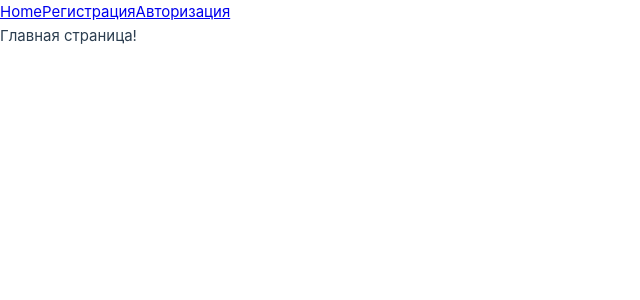
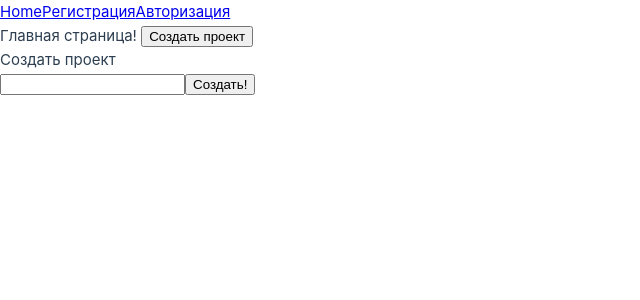
Before and after one commit to teaMasterAl/TaskBoardApp, a Vue app: page / in a window 1280 px wide. Shown: the top 300 px of the page, without its empty margins (0-640 px from the left). Built offline with nearby package versions, Linux system fonts and the light colour scheme; sample sign-in values are in the browser's storage.

Commit message:
create project

```diff
--- a/src/api/auth.ts
+++ b/src/api/api.ts
@@ -10,4 +10,7 @@ export const api = {
         login: (user: IUser): Promise<ILoginResponse> => apiRequest('POST', '/auth/login', user),
         register: (user: IUser): Promise<boolean> => apiRequest('POST', '/auth/signup', user)
     },
+    project: {
+        create: (params, token) => apiRequest('POST', '/projects/create-project', params, token)
+    }
 }
--- a/src/api/apiRequest.ts
+++ b/src/api/apiRequest.ts
@@ -2,19 +2,24 @@ import axios from 'axios';
 
 const baseURL = import.meta.env.VITE_API_BASE_URL
 
-export default async (method: string, path: string, data: object) => {
+export default async (method: string, path: string, data: object, token='' as string) => {
 
     const option = {
         method,
         headers: {
-            'Content-Type': 'application/json;charset=utf-8'
+            'Content-Type': 'application/json;charset=utf-8',
+            "Authorization": '',
         },
         baseURL,
         url: path,
         data: JSON.stringify(data)
     }
 
-    try{
+    if( token ) {
+        option.headers["Authorization"] = token
+    }
+
+    try {
         const response = await axios(option)
         return response.data
     } catch ( error ) {
--- /dev/null
+++ b/src/components/СreateProject.vue
@@ -0,0 +1,25 @@
+<script setup lang="ts">
+import {ref} from "vue";
+import {useProjectStore} from "~/stores/project";
+import {useAuthStore} from "~/stores/auth";
+
+const fields = ref<object>({
+  name: ''
+})
+
+const authStore = useAuthStore()
+const projectStore = useProjectStore()
+
+const onCreate = () => {
+  projectStore.createProject(fields.value, authStore.token)
+}
+
+</script>
+
+<template>
+  <div>
+    <div>Создать проект</div>
+    <input type="text" v-model="fields.name">
+    <button @click="onCreate">Создать!</button>
+  </div>
+</template>
--- a/src/stores/auth.ts
+++ b/src/stores/auth.ts
@@ -1,6 +1,6 @@
 import {computed, ref} from 'vue'
 import { defineStore } from 'pinia'
-import { api } from "~/api/auth";
+import { api } from "~/api/api";
 
 export interface IUser {
     name?: string,
@@ -17,6 +17,9 @@ export const useAuthStore = defineStore('auth', () => {
 
         const data = await api.auth.login(params)
         console.log("data", data)
+        if( data?.token ) {
+            setToken(data.token)
+        }
 
     }
 
--- /dev/null
+++ b/src/stores/project.ts
@@ -0,0 +1,14 @@
+import {defineStore} from "pinia";
+import {api} from "~/api/api";
+
+export const useProjectStore = defineStore('project', () => {
+
+    const createProject = async (params, token) => {
+        await api.project.create(params, token)
+    }
+
+    return {
+        createProject,
+    }
+
+})
--- a/src/views/HomeView.vue
+++ b/src/views/HomeView.vue
@@ -1,5 +1,13 @@
+<script setup>
+import CreateProject from '~/components/СreateProject.vue'
+</script>
+
 <template>
   <main>
     Главная страница!
+    <button>Создать проект</button>
+
+    <CreateProject/>
+
   </main>
 </template>
--- a/src/views/SignInView.vue
+++ b/src/views/SignInView.vue
@@ -25,7 +25,6 @@ const fields = ref<IUser>({
 
 const onSignIn = async () => {
   await authStore.login(fields.value)
-
-  router.push({ name: 'home'})
+  await router.push({ name: 'home'})
 }
 </script>
```
